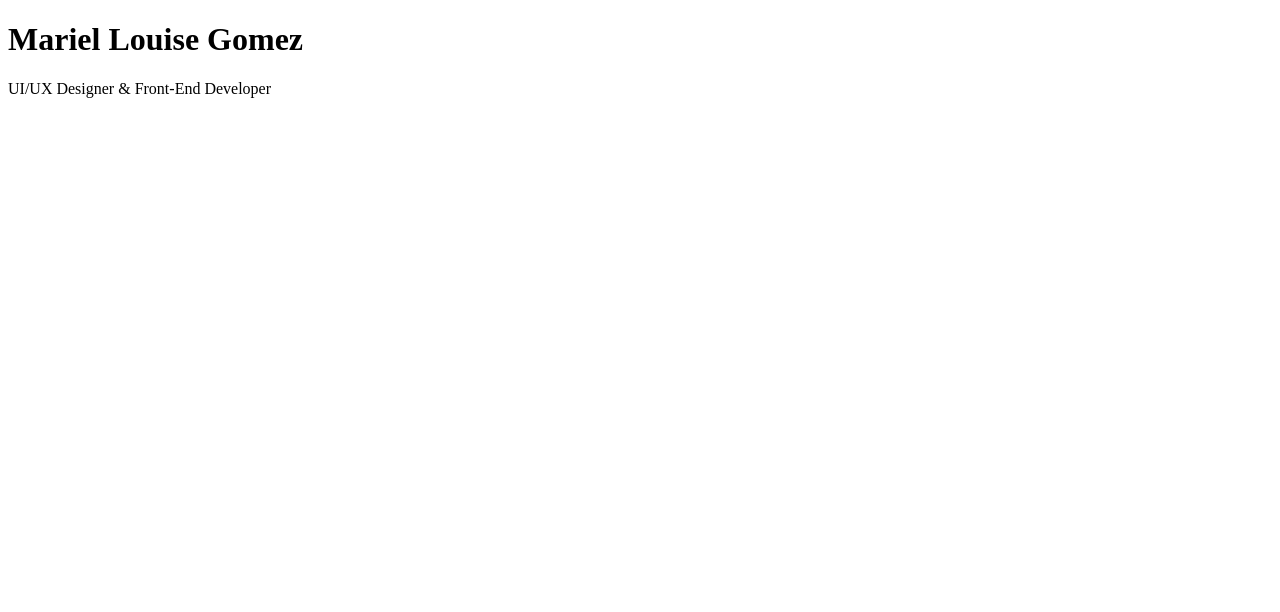
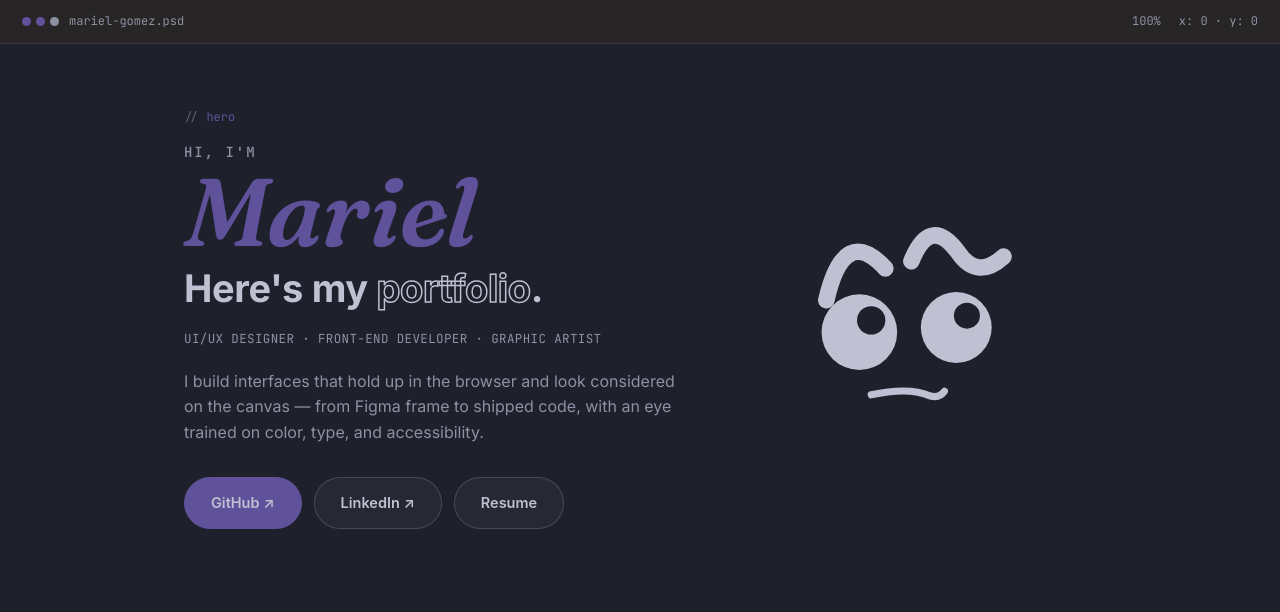
Before and after one commit to riellouise/riellouise.github.io, a plain HTML site: page index.html in a window 1280 px wide. Drawn offline with Linux system fonts and the light colour scheme.

Commit message:
Add initial HTML structure, CSS styles, favicon, and JavaScript functionality

```diff
--- /dev/null
+++ b/css/style.css
@@ -0,0 +1,165 @@
+:root{
+  --bg:#1E202C;           /* deep navy-black */
+  --surface:#31323E;      /* charcoal surface */
+  --surface-2:#3A3B49;
+  --purple:#60519B;       /* accent */
+  --purple-soft:rgba(96,81,155,0.18);
+  --lavender:#BFC0D1;     /* light neutral for text */
+  --grullo:#8E90A3;       /* muted secondary text, derived from lavender */
+  --line:rgba(191,192,209,0.12);
+  --line-strong:rgba(191,192,209,0.22);
+  --radius-lg:28px;
+  --radius-md:18px;
+}
+*{box-sizing:border-box; margin:0; padding:0;}
+body{
+  background:var(--bg);
+  color:var(--lavender);
+  font-family:'Inter', -apple-system, BlinkMacSystemFont, 'SF Pro Display', sans-serif;
+  line-height:1.6;
+  -webkit-font-smoothing:antialiased;
+}
+.mono{font-family:'JetBrains Mono', monospace;}
+a{color:inherit; text-decoration:none;}
+
+/* ---------- toolbar ---------- */
+.toolbar{
+  position:sticky; top:0; z-index:50;
+  display:flex; align-items:center; justify-content:space-between;
+  padding:12px 22px;
+  background:rgba(44,40,35,0.72);
+  backdrop-filter:blur(14px);
+  -webkit-backdrop-filter:blur(14px);
+  border-bottom:1px solid var(--line);
+  font-family:'JetBrains Mono', monospace;
+  font-size:12px;
+  color:var(--grullo);
+}
+.tb-left{display:flex; align-items:center; gap:10px;}
+.dots{display:flex; gap:5px;}
+.dots span{width:9px; height:9px; border-radius:50%; display:inline-block;}
+.dots span:nth-child(1){background:var(--purple);}
+.dots span:nth-child(2){background:var(--purple);}
+.dots span:nth-child(3){background:var(--grullo);}
+.tb-right{display:flex; align-items:center; gap:18px;}
+#coords{min-width:74px;}
+@media (max-width:640px){ #coords, .tb-zoom{display:none;} }
+
+/* ---------- layout ---------- */
+.wrap{max-width:960px; margin:0 auto; padding:0 24px;}
+section{padding:80px 0;}
+.eyebrow{
+  font-family:'JetBrains Mono', monospace;
+  font-size:12px;
+  color:var(--purple);
+  margin-bottom:14px;
+  display:flex; align-items:center; gap:8px;
+}
+.eyebrow::before{content:"//"; color:var(--grullo); opacity:0.6;}
+
+/* ---------- hero ---------- */
+.hero{
+  display:grid;
+  grid-template-columns:1.15fr 0.85fr;
+  align-items:center;
+  gap:32px;
+  padding-top:64px;
+}
+@media (max-width:760px){
+  .hero{grid-template-columns:1fr; padding-top:48px;}
+  .hero-visual{order:-1; height:240px;}
+}
+
+.hi-line{
+  font-family:'JetBrains Mono', monospace;
+  font-size:14px;
+  font-weight:500;
+  letter-spacing:0.14em;
+  text-transform:uppercase;
+  color:var(--grullo);
+  margin-bottom:2px;
+}
+.name-line{
+  margin:0;
+  line-height:0.95;
+}
+.name-line .accent{
+  font-family:'Fraunces', serif;
+  font-style:italic;
+  font-weight:600;
+  font-size:clamp(56px, 10vw, 96px);
+  color:var(--purple);
+  letter-spacing:-0.01em;
+}
+.tag-line{
+  font-family:'Inter', -apple-system, BlinkMacSystemFont, sans-serif;
+  font-weight:700;
+  font-size:clamp(26px, 4.2vw, 38px);
+  line-height:1.15;
+  color:var(--lavender);
+  margin-top:10px;
+  letter-spacing:-0.01em;
+}
+.outline-text{
+  color:var(--lavender);
+  font-weight:700;
+}
+@supports (-webkit-text-stroke: 1px black){
+  .outline-text{
+    color:transparent;
+    -webkit-text-stroke:1.5px var(--lavender);
+  }
+}
+.hero .role{
+  font-family:'JetBrains Mono', monospace;
+  font-size:12.5px;
+  color:var(--grullo);
+  margin-top:18px;
+  letter-spacing:0.03em;
+}
+.hero p{
+  max-width:50ch;
+  color:var(--grullo);
+  margin-top:20px;
+  font-size:16px;
+}
+.cta-row{display:flex; flex-wrap:wrap; gap:12px; margin-top:32px;}
+.btn{
+  font-family:-apple-system, BlinkMacSystemFont, 'Inter', sans-serif;
+  font-weight:600;
+  font-size:14.5px;
+  padding:13px 26px;
+  border-radius:999px;
+  display:inline-flex; align-items:center; gap:8px;
+  border:1px solid var(--line-strong);
+  transition:transform 0.15s ease, opacity 0.15s ease, background 0.15s ease;
+}
+.btn-primary{background:var(--purple); color:var(--lavender); border-color:var(--purple);}
+.btn-ghost{background:rgba(191,192,209,0.05); color:var(--lavender);}
+.btn:hover{opacity:0.88; transform:translateY(-2px);}
+.btn:active{transform:scale(0.97);}
+
+/* logo panel */
+.hero-visual{
+  display:flex; align-items:center; justify-content:center;
+}
+.logo-mark{
+  width:100%;
+  max-width:260px;
+  transition:transform 0.1s ease-out;
+}
+.logo-mark svg{width:100%; height:100%; display:block;}
+.lineStroke{stroke:var(--lavender);}
+.eyeball{fill:var(--lavender);}
+.pupil{fill:var(--bg); transition:cx 0.06s linear, cy 0.06s linear;}
+.eye-group{ transform-origin:center; }
+.blink .eye-group{ animation:blink 0.32s ease; }
+@keyframes blink{
+  0%, 100%{ transform:scaleY(1); }
+  50%{ transform:scaleY(0.08); }
+}
+
+@media (prefers-reduced-motion: reduce){
+  .blink .eye-group{animation:none;}
+  .pupil{transition:none;}
+}
--- a/index.html
+++ b/index.html
@@ -1,11 +1,64 @@
 <!DOCTYPE html>
 <html lang="en">
 <head>
-  <meta charset="UTF-8">
-  <title>Mariel Louise Gomez</title>
+<meta charset="UTF-8">
+<meta name="viewport" content="width=device-width, initial-scale=1.0">
+<title>Mariel Louise Gomez — Portfolio</title>
+<link rel="icon" type="image/png" href="assets/images/favicon.png">
+<link rel="preconnect" href="https://fonts.googleapis.com">
+<link rel="preconnect" href="https://fonts.gstatic.com" crossorigin>
+<link href="https://fonts.googleapis.com/css2?family=Inter:wght@400;500;600;700&family=Fraunces:ital,wght@0,600;1,500;1,600&family=JetBrains+Mono:wght@400;500&display=swap" rel="stylesheet">
+<link rel="stylesheet" href="css/style.css">
 </head>
 <body>
-  <h1>Mariel Louise Gomez</h1>
-  <p>UI/UX Designer & Front-End Developer</p>
+
+  <div class="toolbar">
+    <div class="tb-left">
+      <div class="dots"><span></span><span></span><span></span></div>
+      <span>mariel-gomez.psd</span>
+    </div>
+    <div class="tb-right">
+      <span class="tb-zoom">100%</span>
+      <span id="coords">x: 0 · y: 0</span>
+    </div>
+  </div>
+
+  <div class="wrap">
+
+    <section class="hero">
+      <div class="hero-text">
+        <div class="eyebrow">hero</div>
+        <div class="hi-line">Hi, I'm</div>
+        <h1 class="name-line"><span class="accent">Mariel</span></h1>
+        <div class="tag-line">Here's my <span class="outline-text">portfolio</span>.</div>
+        <div class="role">UI/UX DESIGNER · FRONT-END DEVELOPER · GRAPHIC ARTIST</div>
+        <p>I build interfaces that hold up in the browser and look considered on the canvas — from Figma frame to shipped code, with an eye trained on color, type, and accessibility.</p>
+        <div class="cta-row">
+          <a class="btn btn-primary" href="https://github.com/riellouise">GitHub ↗</a>
+          <a class="btn btn-ghost" href="#">LinkedIn ↗</a>
+          <a class="btn btn-ghost" href="assets/resume.pdf">Resume</a>
+        </div>
+      </div>
+
+      <div class="hero-visual">
+        <div class="logo-mark" id="logoMark">
+          <svg viewBox="0 0 220 220" xmlns="http://www.w3.org/2000/svg">
+            <path d="M40 95 Q55 30 90 68" class="lineStroke" stroke-width="14" fill="none" stroke-linecap="round"/>
+            <path d="M112 62 Q128 22 152 55 Q168 78 190 58" class="lineStroke" stroke-width="14" fill="none" stroke-linecap="round"/>
+            <g class="eye-group" id="eyeL">
+              <circle class="eyeball" cx="68" cy="122" r="32"/>
+              <circle class="pupil" cx="78" cy="112" r="12"/>
+            </g>
+            <g class="eye-group" id="eyeR">
+              <circle class="eyeball" cx="150" cy="118" r="30"/>
+              <circle class="pupil" cx="159" cy="108" r="11"/>
+            </g>
+            <path d="M78 175 Q110 168 128 176 Q136 178 140 172" class="lineStroke" stroke-width="6" fill="none" stroke-linecap="round"/>
+          </svg>
+        </div>
+      </div>
+    </section>
+
+<script src="js/main.js"></script>
 </body>
 </html>
--- /dev/null
+++ b/js/main.js
@@ -0,0 +1,46 @@
+// toolbar coordinate readout
+const coords = document.getElementById('coords');
+if (coords) {
+  document.addEventListener('mousemove', (e) => {
+    coords.textContent = `x: ${e.clientX} · y: ${e.clientY}`;
+  });
+}
+
+// logo mark: pupils follow the cursor, whole mark tilts slightly
+const logoMark = document.getElementById('logoMark');
+const eyes = [
+  { group: document.getElementById('eyeL'), pupil: null, baseX: 68, baseY: 122, range: 7 },
+  { group: document.getElementById('eyeR'), pupil: null, baseX: 150, baseY: 118, range: 6 }
+];
+eyes.forEach(e => {
+  e.pupil = e.group.querySelector('.pupil');
+});
+
+const reduceMotion = window.matchMedia('(prefers-reduced-motion: reduce)').matches;
+
+if (logoMark && !reduceMotion) {
+  document.addEventListener('mousemove', (e) => {
+    const rect = logoMark.getBoundingClientRect();
+    const cx = rect.left + rect.width / 2;
+    const cy = rect.top + rect.height / 2;
+    const dx = e.clientX - cx;
+    const dy = e.clientY - cy;
+    const angle = Math.atan2(dy, dx);
+
+    eyes.forEach(eye => {
+      const px = eye.baseX + Math.cos(angle) * eye.range;
+      const py = eye.baseY + Math.sin(angle) * eye.range;
+      eye.pupil.setAttribute('cx', px);
+      eye.pupil.setAttribute('cy', py);
+    });
+
+    const tiltX = Math.max(-6, Math.min(6, dx / 60));
+    const tiltY = Math.max(-6, Math.min(6, dy / 60));
+    logoMark.style.transform = `rotate(${tiltX * 0.3}deg) translate(${tiltX * 0.2}px, ${tiltY * 0.2}px)`;
+  });
+
+  setInterval(() => {
+    logoMark.classList.add('blink');
+    setTimeout(() => logoMark.classList.remove('blink'), 320);
+  }, 4200);
+}
```
Also changed, not shown: assets/images/favicon.png (added).
